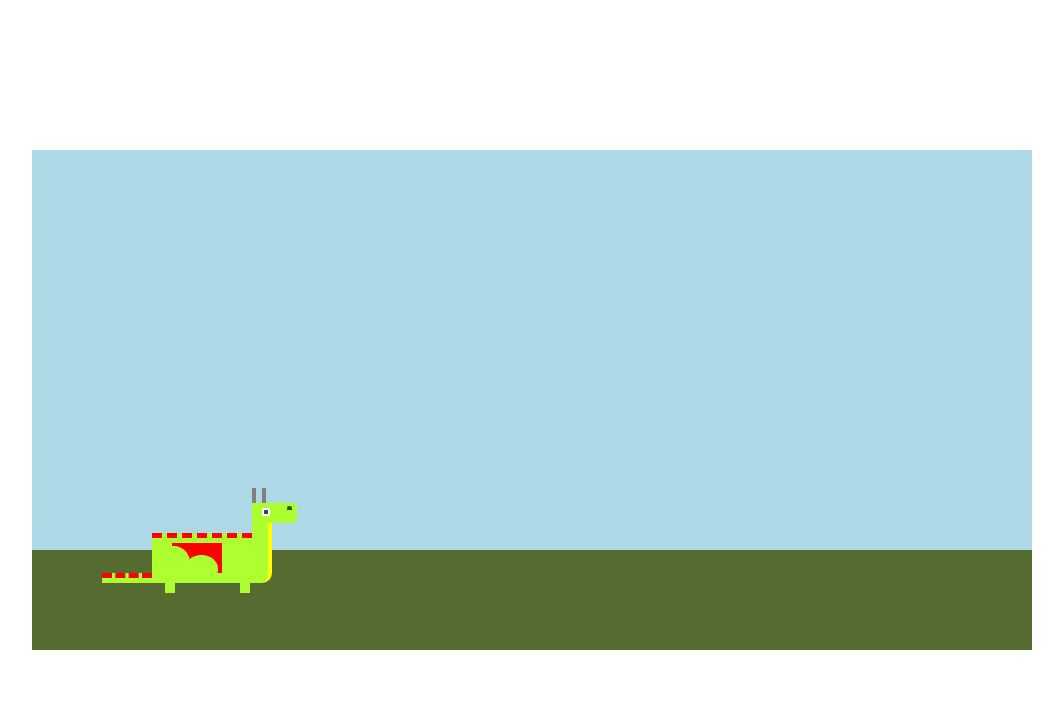
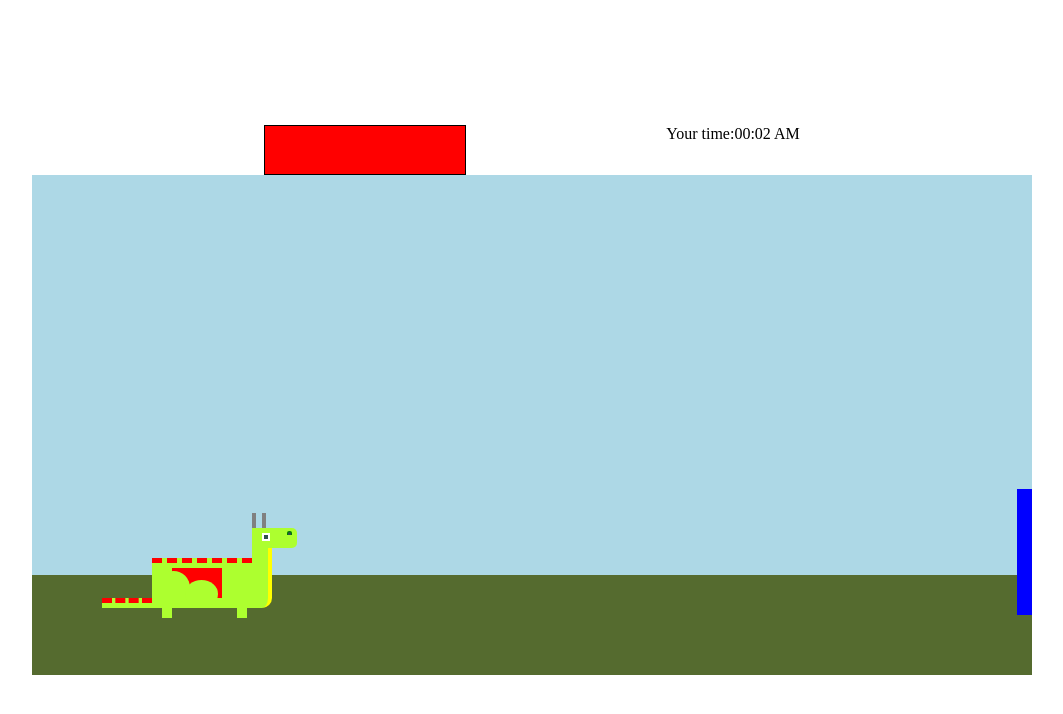
Before and after one commit to Tama-B/EndlessRunner, a plain HTML site: page index.html in a window 1280 px wide. Both pictures are taken after a click on the button "START". Shown: the whole page, without its empty margins (108-1171 px from the left). Drawn offline with Linux system fonts and the light colour scheme.

Commit message:
soweit spielbar

```diff
--- a/assets/css/stylesheet.css
+++ b/assets/css/stylesheet.css
@@ -6,10 +6,14 @@
 
 body {
     display: flex;
+    flex-direction: column;
     height: 100vh;
+    justify-content: center;
     align-items: center;
 }
 
+
+/*////////////////////////Game container & overlay & displays*/
 .game_container {
     width: 1000px;
     height: 500px;
@@ -41,6 +45,26 @@ body {
     display: none;
 }
 
+.ui_container {
+    display: flex;
+    gap: 200px;
+}
+
+.flying_power_container {
+    position: relative;
+    width: 202px;
+    height: 50px;
+    border: 1px solid black;
+}
+
+.flying_power {
+    position: absolute;
+    background-color: red;
+    height: 48px;
+}
+
+
+/*///////////////////////////Surrounding*/
 .sky {
     width: 1000px;
     height: 400px;
@@ -63,6 +87,8 @@ body {
     top: 3 00px;
 }
 
+
+/*//////////////////////////////Dragon*/
 .dragon {
     width: 100px;
     height: 50px;
@@ -80,6 +106,12 @@ body {
     background-color: red;
     left: 20px;
     top: 5px;
+}
+
+.drg_wng_flng {
+    animation-name: dragonFlying;
+    animation-duration: 400ms;
+    animation-iteration-count: infinite;
 }
 
 .wing_circle {
@@ -196,7 +228,7 @@ body {
 
 .rght_ft_rnng {
     animation-name: dragonRunning;
-    animation-duration: 300ms;
+    animation-duration: 400ms;
     animation-iteration-count: infinite;
 }
 
@@ -211,8 +243,8 @@ body {
 }
 
 .lft_ft_rnng {
-    animation-name: dragonRunning2;
-    animation-duration: 300ms;
+    animation-name: dragonRunning;
+    animation-duration: 400ms;
     animation-iteration-count: infinite;
 }
 
@@ -227,39 +259,40 @@ body {
     z-index: 5;
 }
 
-
+/*////////////////////////////////////////////Obstacle*/
 
 .obstacle {
     position: absolute;
     bottom: 60px;
 }
 
+
 /*//////////////////////////ANimation*/
 
 @keyframes dragonRunning {
     from {
-        right: 5px;
+        transform: translateY(0) translateX(0);
     }
 
     50% {
-        right: 2px;
+        transform: translateY(-2px) translateX(-1px);
     }
 
     to {
-        right: 5px;
+        transform: translateY(0) translateX(0);
     }
 }
 
-@keyframes dragonRunning2 {
+@keyframes dragonFlying {
     from {
-        left: 10px;
+        transform: skewY(0)
     }
 
     50% {
-        left: 13px
+        transform: skewY(10deg);
     }
 
     to {
-        left: 10px;
+        transform: skewY(0);
     }
 }
--- a/assets/js/abilities.js
+++ b/assets/js/abilities.js
@@ -6,16 +6,44 @@ const floorHeight = 75;
 let maxHeight = 400;
 export let currentHeight = floorHeight;
 dragon.style.bottom = `${floorHeight}px`;
+export let flyingPower
+
+export const resetFlyingPower = () => {
+    flyingPower = 200;
+}
 
 export const fly = () => {
-    if (isFlying == false && currentHeight >= floorHeight) {
+    if (isFlying == false &&
+        currentHeight >= floorHeight ||
+        flyingPower == 0) {
         currentHeight -= gravity;
         dragon.style.bottom = `${currentHeight}px`;
-    } else if (isFlying == true && currentHeight <= maxHeight) {
+    } else if (isFlying == true &&
+        currentHeight <= maxHeight) {
         currentHeight += flyingSpeed;
         dragon.style.bottom = `${currentHeight}px`;
     }
 }
 
+const handleFlyingPower = () => {
+    if (isFlying == false &&
+        currentHeight <= floorHeight &&
+        flyingPower <= 199) {
+        flyingPower++;
+
+    }
+    else if (isFlying == true &&
+        currentHeight >= floorHeight &&
+        flyingPower >= 1) {
+        flyingPower--;
+    }
+}
+
+setInterval(() => {
+    handleFlyingPower();
+}, 20)
+
+
+
 document.addEventListener('keydown', () => { isFlying = true })
 document.addEventListener('keyup', () => { isFlying = false })
--- a/assets/js/animation.js
+++ b/assets/js/animation.js
@@ -1,15 +1,30 @@
-import { currentHeight } from "./abilities.js";
+import { currentHeight, flyingPower } from "./abilities.js";
+import { isGameStarted } from "./main.js";
 
+const flyingPowerBar = document.querySelector('.flying_power');
 const rightFoot = document.querySelector('.dragon_foot_right');
 const leftFoot = document.querySelector('.dragon_foot_left');
+const wing = document.querySelector('.dragon_wing');
 
 
 export const setAnimations = () => {
-    if (currentHeight <= 75) {
+    if (currentHeight <= 75 && isGameStarted == true) {
+        wing.classList.remove('drg_wng_flng');
         rightFoot.classList.add('rght_ft_rnng');
         leftFoot.classList.add('lft_ft_rnng');
+
+    } else if (currentHeight >= 76 && isGameStarted == true) {
+        wing.classList.add('drg_wng_flng');
+        rightFoot.classList.remove('rght_ft_rnng');
+        leftFoot.classList.remove('lft_ft_rnng');
     } else {
         rightFoot.classList.remove('rght_ft_rnng');
         leftFoot.classList.remove('lft_ft_rnng');
+        wing.classList.remove('drg_wng_flng');
     }
 }
+
+export const changeFlyingPowerBar = () => {
+    flyingPowerBar.style.width = `${flyingPower}px`;
+
+}
--- a/assets/js/main.js
+++ b/assets/js/main.js
@@ -1,17 +1,37 @@
-import { fly } from "./abilities.js";
+import { fly, resetFlyingPower } from "./abilities.js";
 import { handleObstacles, startObstacleLoop, stopObstacleSpawning, clearObstacles } from "./obstacles.js";
-import { setAnimations } from "./animation.js";
+import { setAnimations, changeFlyingPowerBar } from "./animation.js";
 
 const gameContainer = document.querySelector('.game_container');
 const body = document.querySelector('body');
 const startBtn = document.querySelector('.start_btn');
 const overlay = document.querySelector('.overlay');
+const timerDisplay = document.querySelector('.timer_display');
 let intervalId
+export let isGameStarted = false;
+
+let interval
+let elapsedTime
+
+const startStopWatch = () => {
+    const startTime = new Date();
+    interval = setInterval(() => {
+        let currentTime = new Date();
+        elapsedTime = new Date(currentTime - startTime);
+        timerDisplay.textContent = elapsedTime.toLocaleTimeString().slice(3);
+    }, 1000)
+}
+
+
+const stopStopWatch = () => {
+    clearInterval(interval);
+}
 
 const gameloop = () => {
     fly()
     handleObstacles();
     setAnimations();
+    changeFlyingPowerBar();
 }
 
 const startGameLoop = () => {
@@ -21,9 +41,12 @@ const startGameLoop = () => {
 }
 
 const startGame = () => {
+    isGameStarted = true;
+    resetFlyingPower();
     clearObstacles();
     startGameLoop();
     startObstacleLoop();
+    startStopWatch();
     console.log('Game started');
     overlay.classList.add('hidden');
     startBtn.disabled = true;
@@ -38,8 +61,10 @@ const stopGameLoop = () => {
 }
 
 export const endGame = () => {
+    isGameStarted = false;
     stopGameLoop();
     stopObstacleSpawning();
+    stopStopWatch();
     overlay.classList.remove('hidden');
     startBtn.disabled = false;
     let text = startBtn.textContent;
--- a/assets/js/obstacles.js
+++ b/assets/js/obstacles.js
@@ -47,14 +47,26 @@ let randomObstacleNumber = 0;
 
 
 //Create Obstacles and add them to DOM
+// export const startObstacleLoop = () => {
+//     intervalId = setInterval(() => {
+//         randomObstacleNumber = randomNumberBetween(2000, 4000);
+//         const obs = new Obstacle(randomNumberBetween(100, 300), randomNumberBetween(40, 100), randomColor());
+//         const htmlElement = obs.spawn();
+//         let obstacleElementAndObject = [htmlElement, obs];
+//         spawnedObstacles.push(obstacleElementAndObject);
+//     }, 4000);
+
+// }
+
 export const startObstacleLoop = () => {
-    intervalId = setInterval(() => {
+    intervalId = setTimeout(() => {
         randomObstacleNumber = randomNumberBetween(2000, 4000);
-        const obs = new Obstacle(randomNumberBetween(100, 300), randomNumberBetween(40, 100), randomColor());
+        const obs = new Obstacle(randomNumberBetween(100, 300), randomNumberBetween(40, 100), 'blue');
         const htmlElement = obs.spawn();
         let obstacleElementAndObject = [htmlElement, obs];
         spawnedObstacles.push(obstacleElementAndObject);
-    }, 4000);
+        startObstacleLoop();
+    }, randomNumberBetween(2000, 5000));
 
 }
 
--- a/index.html
+++ b/index.html
@@ -11,6 +11,12 @@
 </head>
 
 <body>
+    <div class="ui_container">
+        <div class="flying_power_container">
+            <div class="flying_power"></div>
+        </div>
+        <div>Your time:<span class="timer_display">00:00</span></div>
+    </div>
 
     <div class="game_container">
         <div class="overlay">
```
Also changed, not shown: assets/img/grass_tile.png (added).
